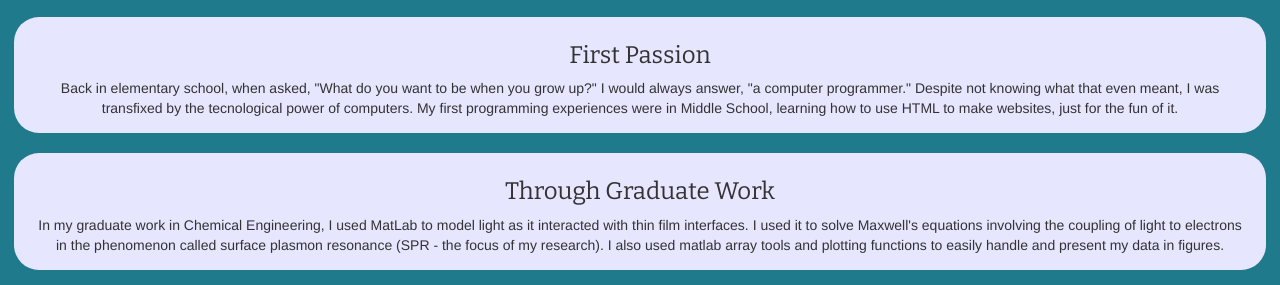
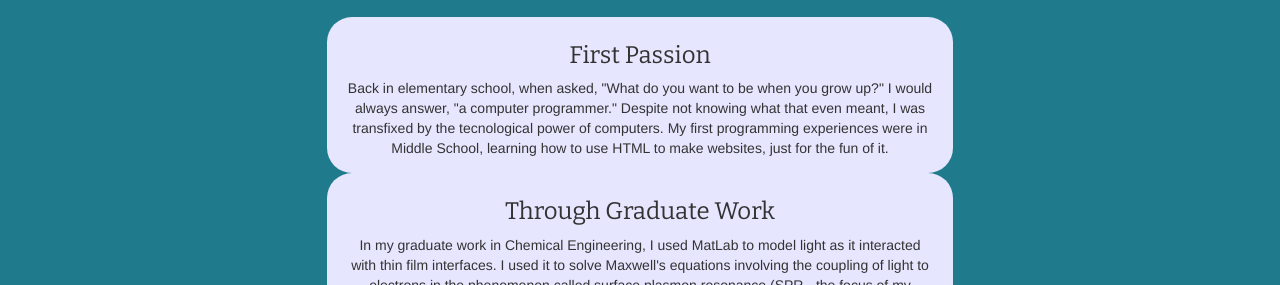
Before and after one commit to mbeche/mbeche.github.io, a plain HTML site: page index.html in a window 1280 px wide. Shown: the part 515-800 px from the top of the page. Drawn offline with nearby package versions, Linux system fonts and the light colour scheme; files whose address does not match are found by name.

Commit message:
Checking changes

```diff
--- a/stylesheets/style.css
+++ b/stylesheets/style.css
@@ -120,6 +120,12 @@ td:nth-child(2) {
 .body-box {
   border-radius: 25px;
   background: #e6e6ff;
+  display: inline-block;
+  vertical-align: middle;
+  *vertical-align: auto;
+  *zoom: 1;
+  *display: inline;
+  max-width: 50%;
   padding: 5px 20px 5px;
 }
 
```
